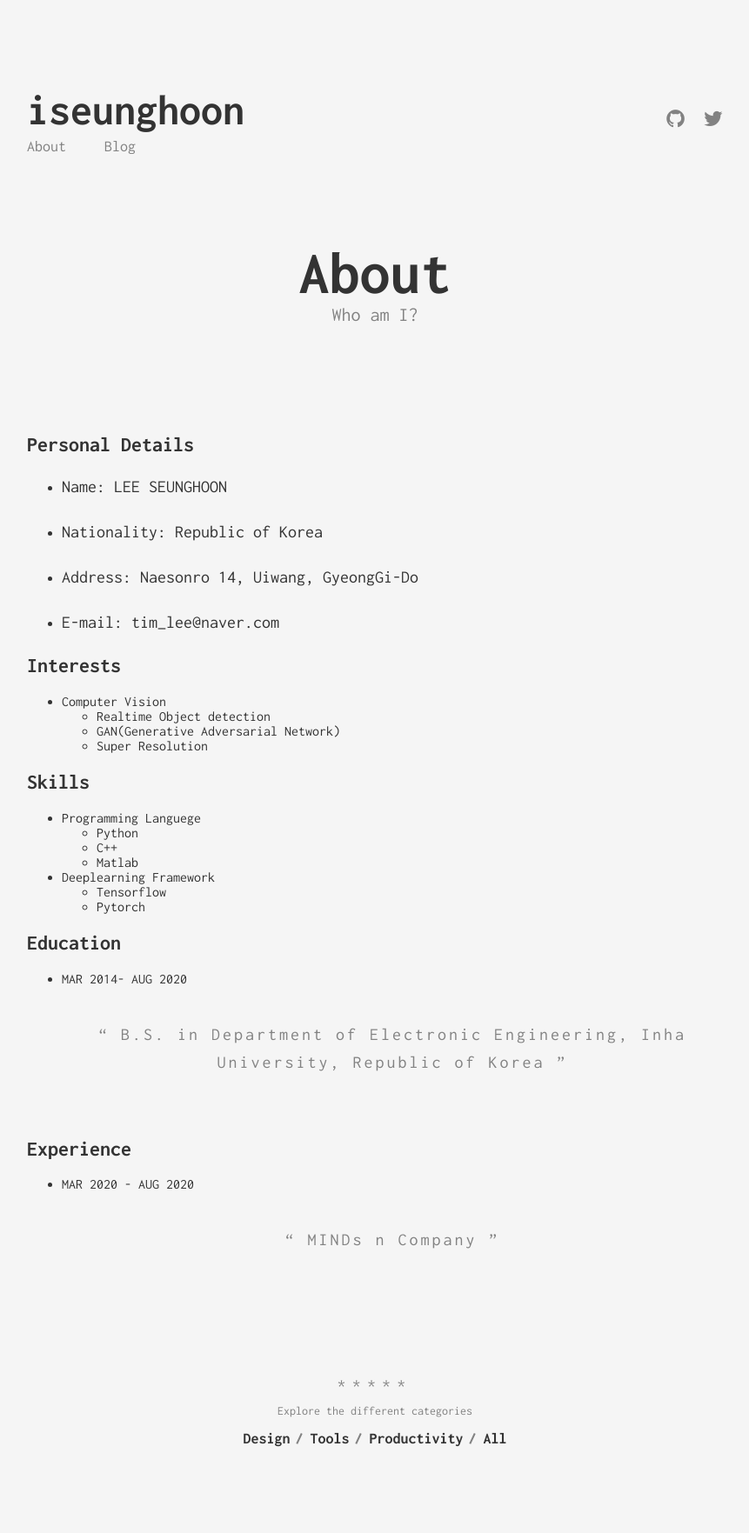
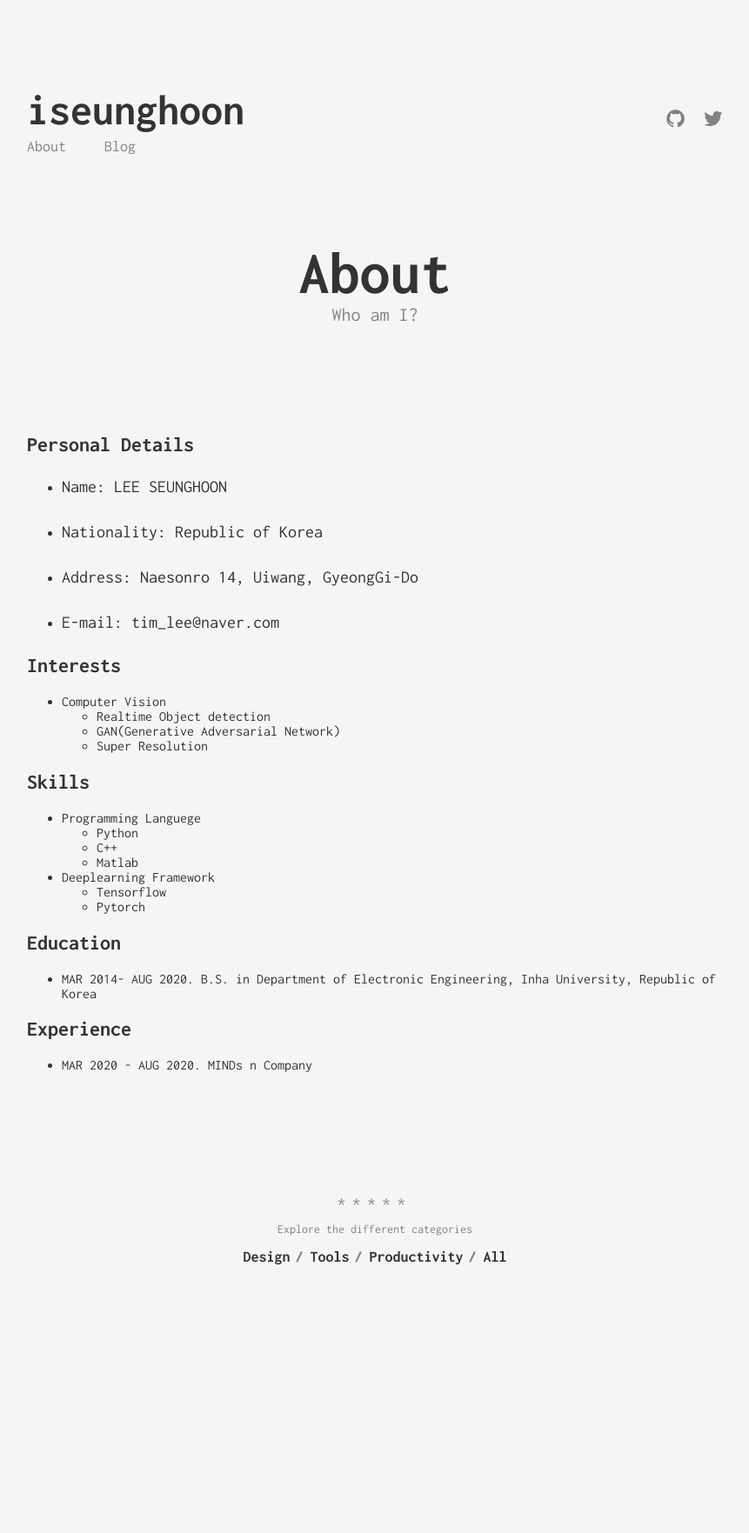
Before and after one commit to iseunghoon/iseunghoon.github.io, a Jekyll site: the page built from about.md, in a window 1280 px wide. Shown: the whole page at 87% size, without its empty margins (209-1070 px from the left). Built offline with Jekyll 4.4.1, drawn with Linux system fonts in a browser that asks for light colours; after the commit the page ends 1554 px from its top, so only the background shows below that.

```diff
--- a/about.md
+++ b/about.md
@@ -32,9 +32,7 @@ permalink: /about/
   * Pytorch
 
 ## Education
-* MAR 2014- AUG 2020
- >B.S. in Department of Electronic Engineering, Inha University, Republic of Korea
+* MAR 2014- AUG 2020. B.S. in Department of Electronic Engineering, Inha University, Republic of Korea
 
 ## Experience
-* MAR 2020 - AUG 2020
- >MINDs n Company
+* MAR 2020 - AUG 2020. MINDs n Company
```
